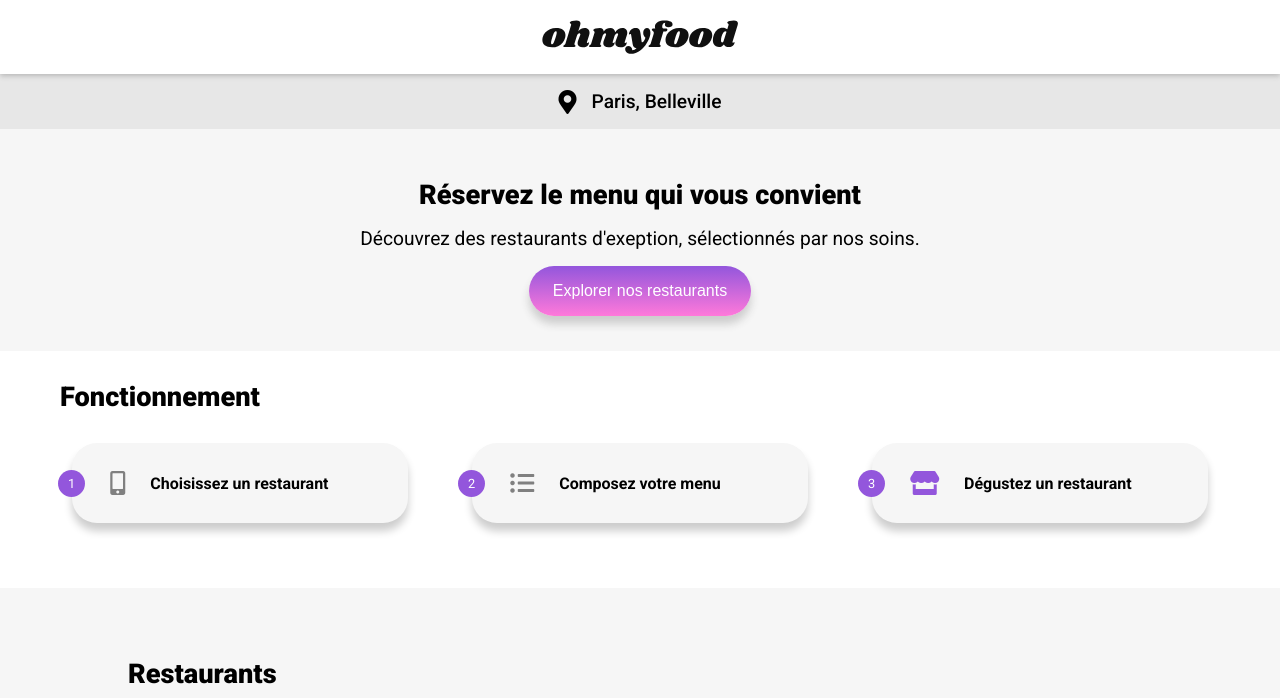
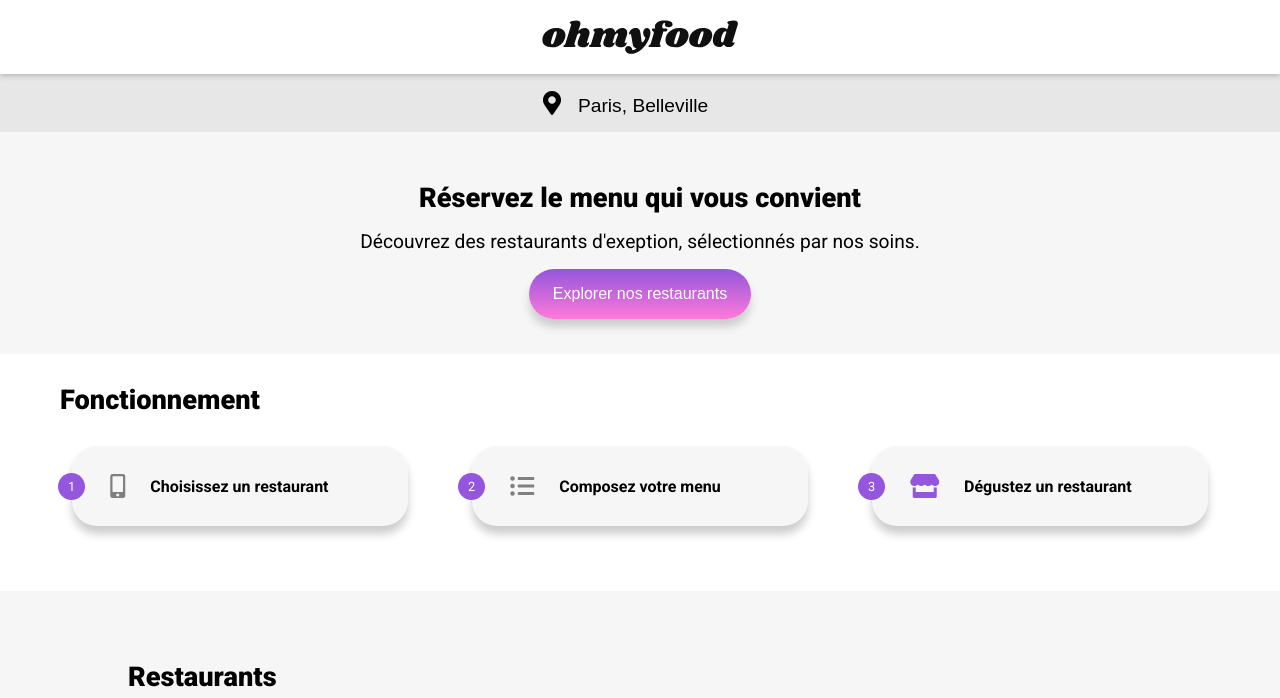
Before and after one commit to fred-fittywebdev/FredericGuerra_3_01112021.io, a website: page index.html in a window 1280 px wide. Shown: the top 698 px of the page. Drawn offline with Linux system fonts and the light colour scheme; a web font is replaced by a local one.

Commit message:
Mise en place d'un input pour pouvoir selectionner une ville

```diff
--- a/assets/sass/layout/_top-section.scss
+++ b/assets/sass/layout/_top-section.scss
@@ -8,14 +8,29 @@
 
 		.fas {
 			padding-right: 15px;
+			padding-left: 20px; // uniquement si input
 			font-size: map-get($map: $icons-size, $key: big);
 		}
 
-		p {
-			font-size: nth($list: $font-size, $n: 3);
-			font-weight: map-get($map: $font-weight, $key: medium);
+		input {
 			margin: 1rem 0;
+			background-color: transparent;
+			border: none;
+			padding-top: 10px;
+
+			&::placeholder {
+				color: $black;
+				font-size: 1.2rem;
+				//font-size: nth($list: $font-size, $n: 3);
+				font-weight: map-get($map: $font-weight, $key: medium);
+			}
 		}
+
+		// p {
+		// 	font-size: nth($list: $font-size, $n: 3);
+		// 	font-weight: map-get($map: $font-weight, $key: medium);
+		// 	margin: 1rem 0;
+		// }
 	}
 
 	&__reservation {
--- a/index.html
+++ b/index.html
@@ -52,7 +52,9 @@
 					<div class="lieu row justify-center">
 						<header class="row align-center top-section__lieu">
 							<i class="fas fa-map-marker-alt"></i>
-							<p>Paris, Belleville</p>
+							<input type="text" placeholder="Paris, Belleville">
+							<!-- <p>Paris, Belleville</p> -->
+
 						</header>
 					</div>
 					<div class="top-section__reservation">
```
Also changed, not shown: assets/css/style.css, 1 other file.
